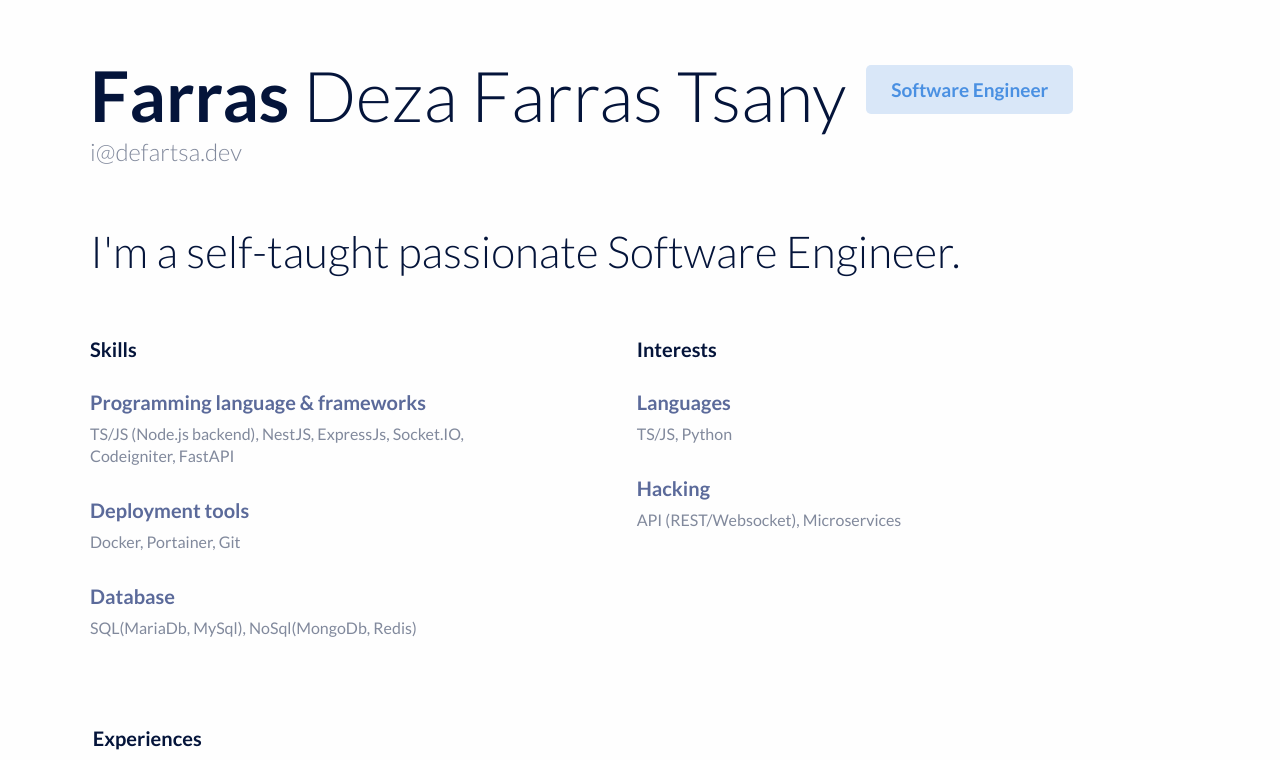
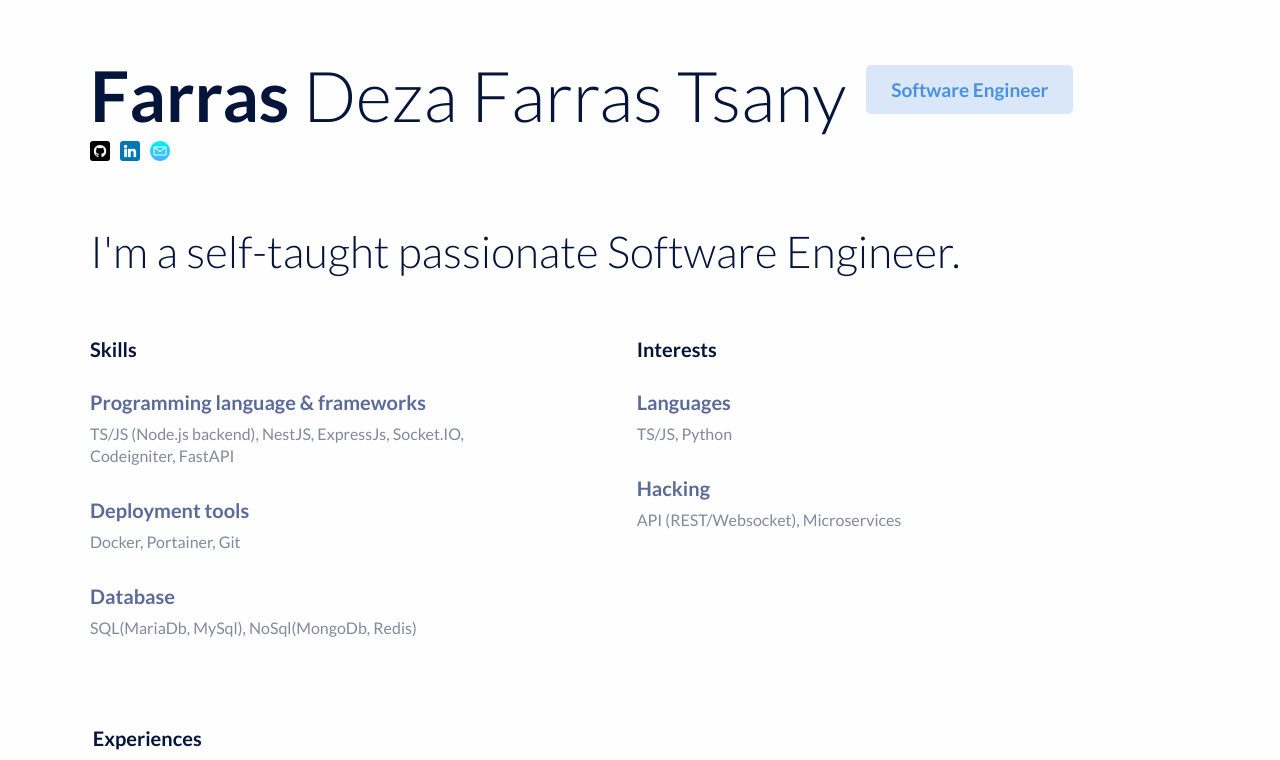
Before and after one commit to defartsa23/defartsa23, a Gatsby site: page / in a window 1280 px wide. Shown: the top 760 px of the page. Built offline with nearby package versions, Linux system fonts and the light colour scheme; Gatsby itself is replaced by a stand-in of ours.

Commit message:
data diri

```diff
--- a/src/components/header.js
+++ b/src/components/header.js
@@ -1,5 +1,8 @@
 import * as React from "react"
 import PropTypes from "prop-types"
+import mail from "../images/email.png"
+import linkedin from "../images/linkedin.png"
+import github from "../images/github.png"
 
 const Header = ({ greetings }) => {
   return (
@@ -9,7 +12,11 @@ const Header = ({ greetings }) => {
           <strong>Farras</strong> Deza Farras Tsany
         </h1>
         <span className="job-title">Software Engineer</span>
-        <span className="email">i@defartsa.dev</span>
+        <span className="email">
+          <a href="https://github.com/defartsa23" target={'_blank'}><img src={github} width={20}/></a>
+          <a href="https://www.linkedin.com/in/deza-farras-tsany/" target={'_blank'} style={{padding:10}}><img src={linkedin} width={20}/></a>
+          <a href="mailto:deza.ftsany@gmail.com" target={'_blank'}><img src={mail} width={20}/></a>
+        </span>
         <h2 className="lead">{greetings}</h2>
       </div>
     </div>
```
Also changed, not shown: src/images/email.png (added), src/images/github.png (added), src/images/linkedin.png (added), src/images/mail.png (added).
